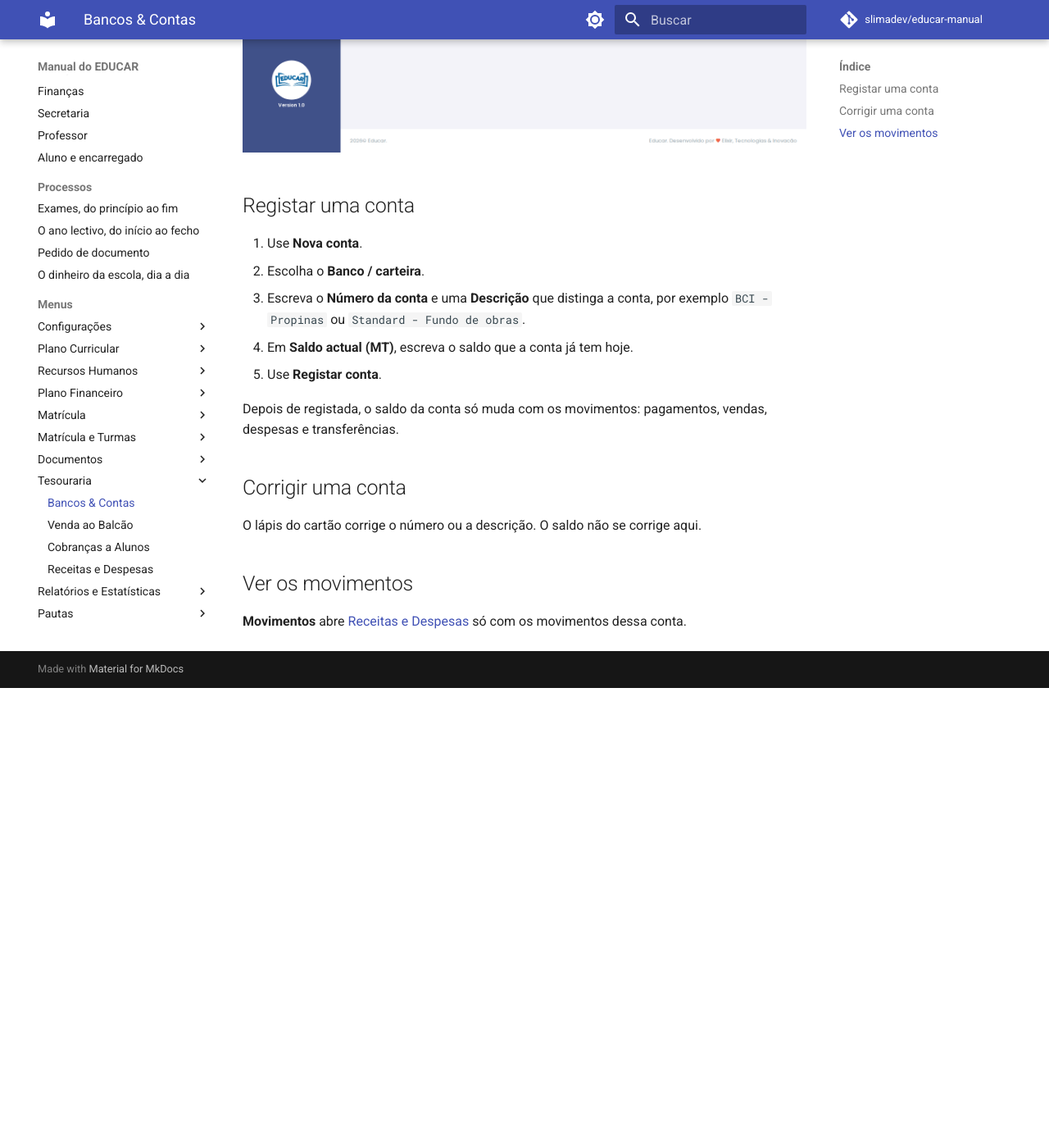
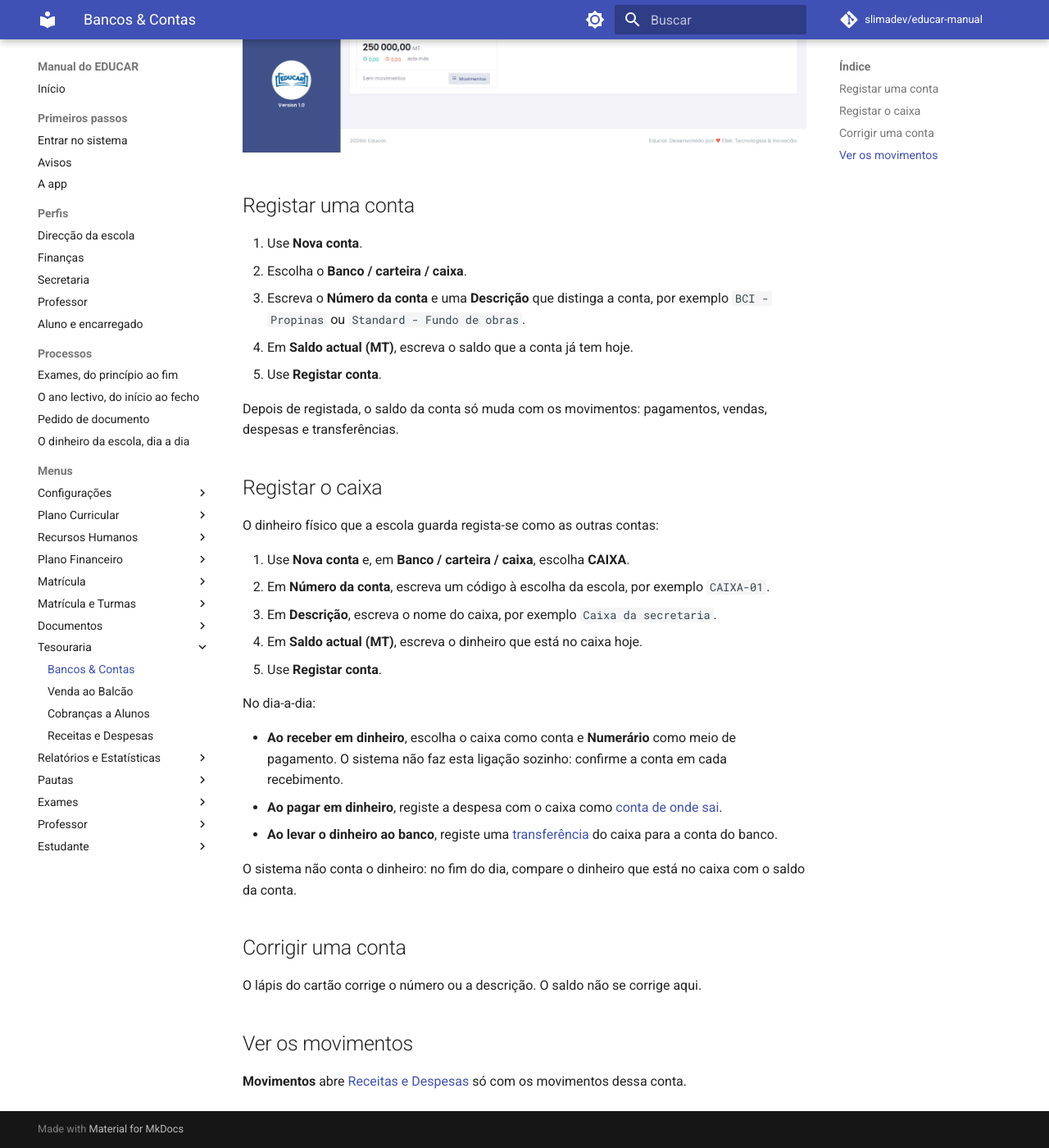
Before and after one commit to slimadev/educar-manual, an MkDocs documentation site: the page built from docs/menus/tesouraria/bancos-contas.md, in a window 1280 px wide and 1400 px high, scrolled down 600 px. Shown: the whole window at 82% size. Built offline with MkDocs 1.6.1 and Material for MkDocs 9.7.7, drawn with Linux system fonts in a browser that asks for light colours; comment, search, counter and statistics services are not loaded; before the commit the page ends 1439 px from its top, so only the background shows below that.

Commit message:
Treasury: registering and using the school cash account; retake captures with the cash account
Co-Authored-By: Claude Opus 5.5 <noreply@anthropic.com>

```diff
--- a/docs/menus/tesouraria/bancos-contas.md
+++ b/docs/menus/tesouraria/bancos-contas.md
@@ -12,12 +12,30 @@ Cada cartão mostra o saldo da conta, o que entrou e saiu este mês e o último
 ## Registar uma conta
 
 1. Use **Nova conta**.
-2. Escolha o **Banco / carteira**.
+2. Escolha o **Banco / carteira / caixa**.
 3. Escreva o **Número da conta** e uma **Descrição** que distinga a conta, por exemplo `BCI - Propinas` ou `Standard - Fundo de obras`.
 4. Em **Saldo actual (MT)**, escreva o saldo que a conta já tem hoje.
 5. Use **Registar conta**.
 
 Depois de registada, o saldo da conta só muda com os movimentos: pagamentos, vendas, despesas e transferências.
+
+## Registar o caixa
+
+O dinheiro físico que a escola guarda regista-se como as outras contas:
+
+1. Use **Nova conta** e, em **Banco / carteira / caixa**, escolha **CAIXA**.
+2. Em **Número da conta**, escreva um código à escolha da escola, por exemplo `CAIXA-01`.
+3. Em **Descrição**, escreva o nome do caixa, por exemplo `Caixa da secretaria`.
+4. Em **Saldo actual (MT)**, escreva o dinheiro que está no caixa hoje.
+5. Use **Registar conta**.
+
+No dia-a-dia:
+
+- **Ao receber em dinheiro**, escolha o caixa como conta e **Numerário** como meio de pagamento. O sistema não faz esta ligação sozinho: confirme a conta em cada recebimento.
+- **Ao pagar em dinheiro**, registe a despesa com o caixa como [conta de onde sai](receitas-e-despesas.md).
+- **Ao levar o dinheiro ao banco**, registe uma [transferência](receitas-e-despesas.md#transferir-entre-contas) do caixa para a conta do banco.
+
+O sistema não conta o dinheiro: no fim do dia, compare o dinheiro que está no caixa com o saldo da conta.
 
 ## Corrigir uma conta
 
```
Also changed, not shown: docs/menus/configuracoes/img/avisos-e-lembretes.png, docs/menus/documentos/img/pedido-assinatura.png, docs/menus/documentos/img/pedido-devolvido.png, docs/menus/documentos/img/pedido-pronto.png, docs/menus/exames/img/admissao.png, docs/menus/exames/img/resultado.png, docs/menus/exames/img/sessao-topo.png, docs/menus/matricula-e-turmas/img/matricular-candidato.png, docs/menus/recursos-humanos/img/docentes.png, docs/menus/relatorios-e-estatisticas/img/boletins.png, docs/menus/relatorios-e-estatisticas/img/fecho-de-caixa.png, docs/menus/tesouraria/img/bancos-contas.png, docs/menus/tesouraria/img/receitas-e-despesas.png, docs/menus/tesouraria/img/venda-ao-balcao.png, 2 more files.
